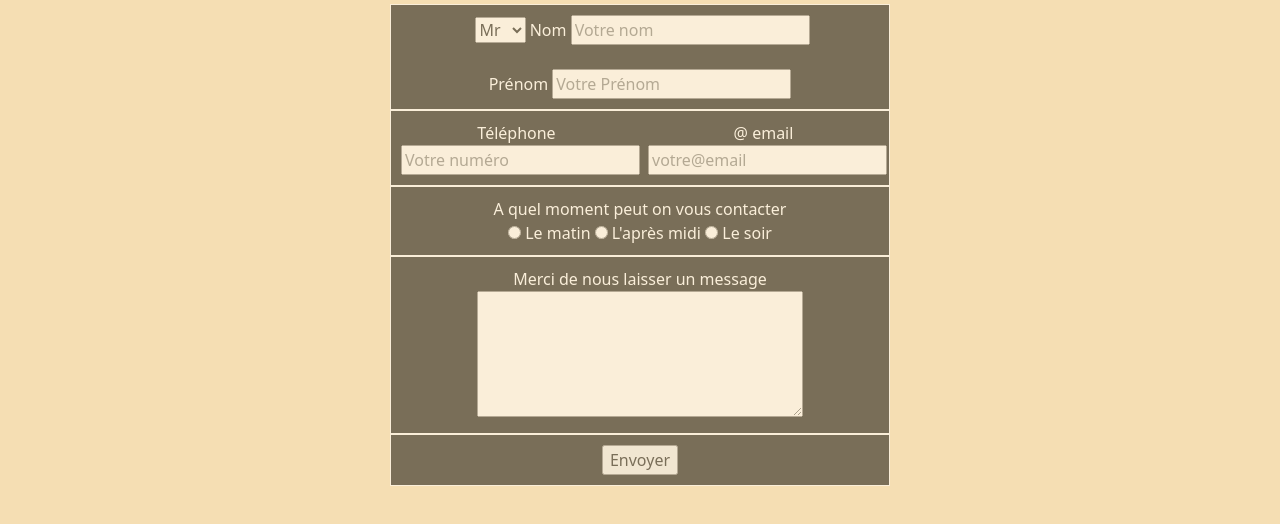
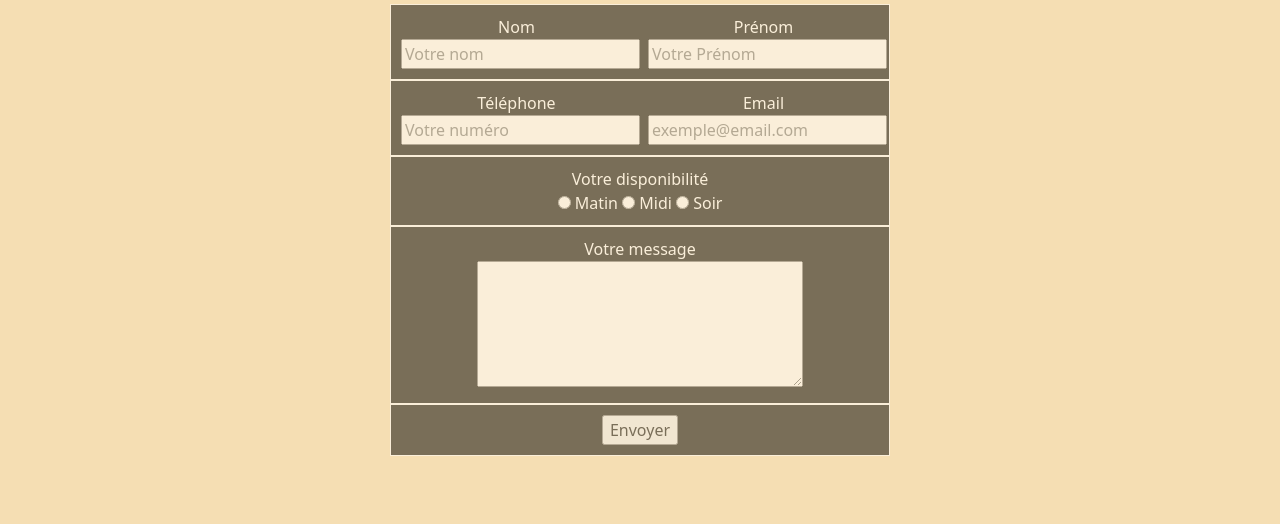
Before and after one commit to FifthYonko/akin-ay.github.io, a plain HTML site: page index.html in a window 1280 px wide. Shown: the part 92-616 px from the top of the page. Drawn offline with nearby package versions, Linux system fonts and the light colour scheme.

Commit message:
html update

```diff
--- a/index.html
+++ b/index.html
@@ -25,18 +25,13 @@
 
       <main>
         <form action="send.php" method="GET"></form>
-            <div>
-                <label for="genre"></label><i class="far fa-user"></i></label>
-                <select name="genre" id="genre">
-                <option value="homme">Mr</option>
-                <option value="femme">Mrs</option>
-                </select>
-
+            <div class="col">
                 <label for="filedName">Nom</label>
+                <br>
                 <input type="text" id="filedName" name="filedName" placeholder="Votre nom">
                 <br>
+                <label for="filedsurName">Prénom</label>
                 <br>
-                <label for="filedsurName">Prénom</label>
                 <input type="text" id="filedsurName" name="filedsurName" placeholder="Votre Prénom">
 
             </div>
@@ -46,27 +41,27 @@
                 <br>
                 <input type="number" id="telephone" name="telephone" placeholder="Votre numéro">
                 <br>
-                <label for="email">@ email</label>
+                <label for="email">Email</label>
                 <br>
-                <input type="email" id="email" name="email" placeholder="votre@email">
+                <input type="email" id="email" name="email" placeholder="exemple@email.com">
             </div>
 
             <div>
-                <label for="contact">A quel moment peut on vous contacter</label>
+                <label for="contact">Votre disponibilité</label>
                 <br>
                 <input type="radio" id="matin" name="contact" value="matin">
-                <label for="matin">Le matin</label>
+                <label for="matin">Matin</label>
 
                 <input type="radio" id="midi" name="contact" value="midi">
-                <label for="midi">L'après midi</label>
+                <label for="midi">Midi</label>
 
                 <input type="radio" id="soir" name="contact" value="soir">
-                <label for="soir">Le soir</label>
+                <label for="soir">Soir</label>
 
             </div>
 
             <div>
-                <label for="message">Merci de nous laisser un message</label>
+                <label for="message">Votre message</label>
                 <br>
                 <textarea id="message" name="message" rows="5" cols="33"></textarea>
 
```
